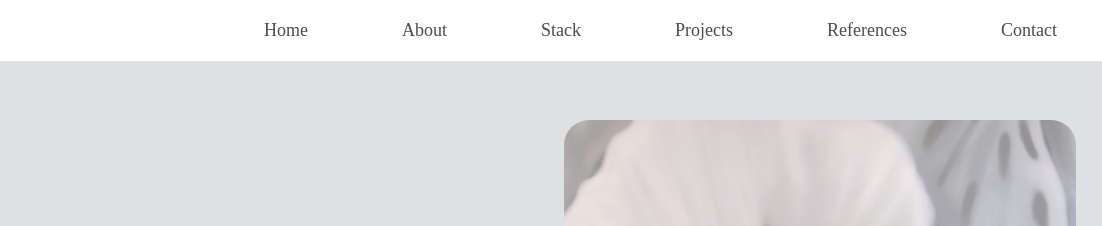
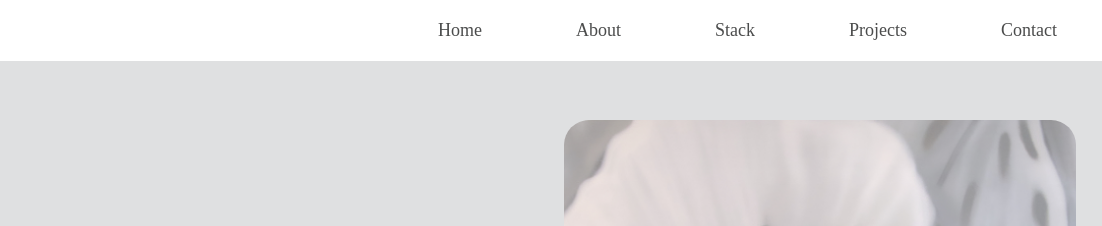
Before and after one commit to Demira11/Demira-Portfolio-2024, a plain HTML site: page index.html in a window 1280 px wide. Shown: the top 226 px of the page, 178-1280 px from the left. Drawn offline with Linux system fonts and the light colour scheme.

Commit message:
commeneted out the references tab for now

```diff
--- a/index.html
+++ b/index.html
@@ -23,7 +23,7 @@
             <li><a href="#about">About</a></li>
             <li><a href="#services">Stack</a></li>
             <li><a href="#portfolio">Projects</a></li>
-            <li><a href="#references">References</a></li>
+            <!-- <li><a href="#references">References</a></li> -->
             <li><a href="#contact">Contact</a></li>
             <i class="fas fa-times" onclick="closemenu()"></i>
           </ul>
```
